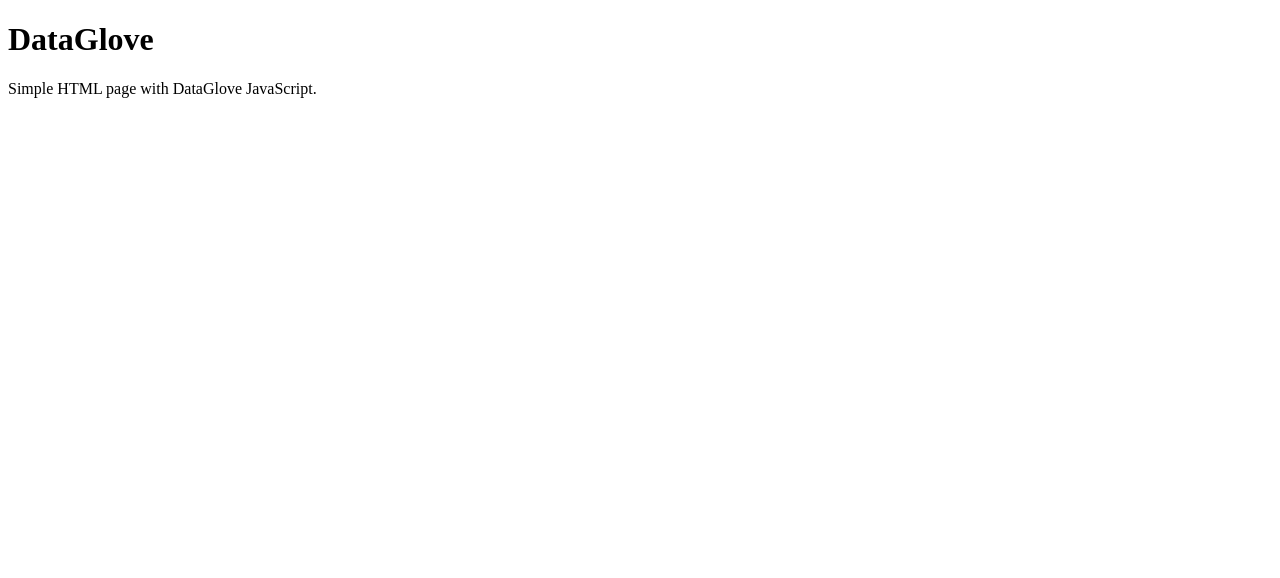
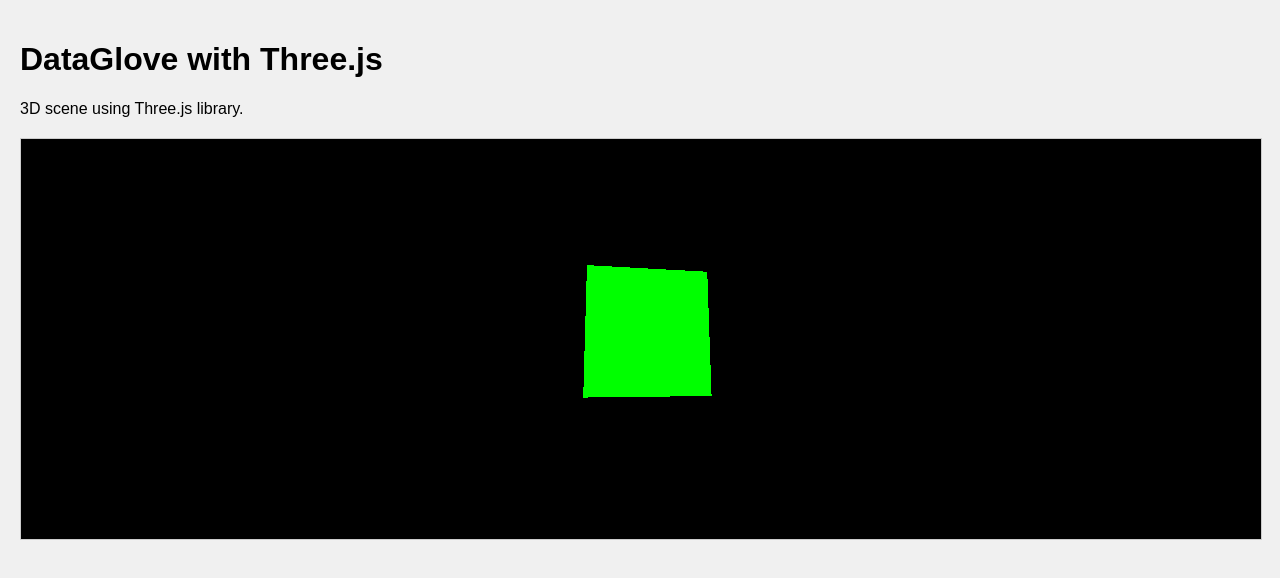
Before and after one commit to philincloud/dataglove, a plain HTML site: page index.html in a window 1280 px wide. Drawn offline with nearby package versions, Linux system fonts and the light colour scheme.

Commit message:
Add Three.js library and basic 3D scene

```diff
--- a/index.html
+++ b/index.html
@@ -1,14 +1,78 @@
+
 <!DOCTYPE html>
 <html lang="en">
 <head>
     <meta charset="UTF-8">
     <meta name="viewport" content="width=device-width, initial-scale=1.0">
-    <title>DataGlove</title>
+    <title>DataGlove with Three.js</title>
+    <style>
+        body {
+            margin: 0;
+            padding: 20px;
+            font-family: Arial, sans-serif;
+            background-color: #f0f0f0;
+        }
+        #canvas-container {
+            width: 100%;
+            height: 400px;
+            border: 1px solid #ccc;
+            margin: 20px 0;
+        }
+    </style>
 </head>
 <body>
-    <h1>DataGlove</h1>
-    <p>Simple HTML page with DataGlove JavaScript.</p>
+    <h1>DataGlove with Three.js</h1>
+    <p>3D scene using Three.js library.</p>
 
+    <div id="canvas-container"></div>
+
+    <!-- Three.js CDN -->
+    <script src="https://cdnjs.cloudflare.com/ajax/libs/three.js/r128/three.min.js"></script>
+
+    <!-- DataGlove JavaScript -->
     <script src="dataglove.js"></script>
+
+    <!-- Three.js Scene -->
+    <script>
+        // Wait for DOM to load
+        document.addEventListener('DOMContentLoaded', function() {
+            // Scene setup
+            const scene = new THREE.Scene();
+            const camera = new THREE.PerspectiveCamera(75, window.innerWidth / 400, 0.1, 1000);
+            const renderer = new THREE.WebGLRenderer();
+
+            renderer.setSize(window.innerWidth - 40, 400);
+            document.getElementById('canvas-container').appendChild(renderer.domElement);
+
+            // Create a rotating cube
+            const geometry = new THREE.BoxGeometry(2, 2, 2);
+            const material = new THREE.MeshBasicMaterial({ color: 0x00ff00 });
+            const cube = new THREE.Mesh(geometry, material);
+            scene.add(cube);
+
+            // Add lights
+            const light = new THREE.PointLight(0xffffff, 1);
+            light.position.set(10, 10, 10);
+            scene.add(light);
+
+            // Camera position
+            camera.position.z = 5;
+
+            // Animation loop
+            function animate() {
+                requestAnimationFrame(animate);
+
+                // Rotate cube
+                cube.rotation.x += 0.01;
+                cube.rotation.y += 0.01;
+
+                renderer.render(scene, camera);
+            }
+
+            animate();
+
+            console.log('Three.js scene initialized');
+        });
+    </script>
 </body>
 </html>
```
